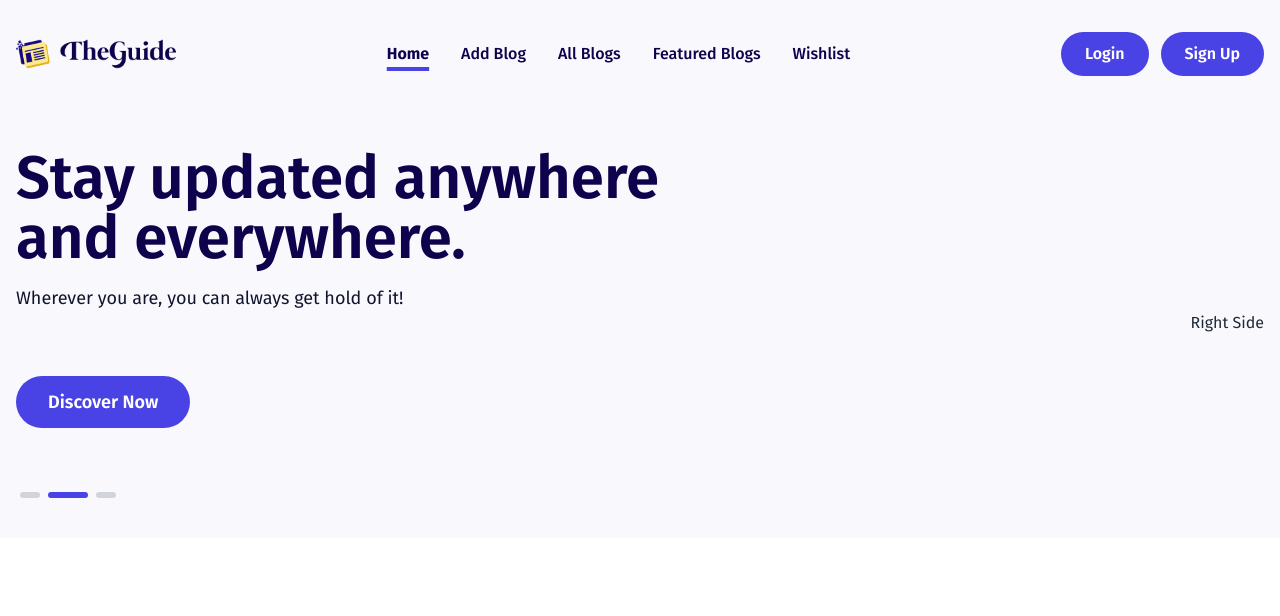
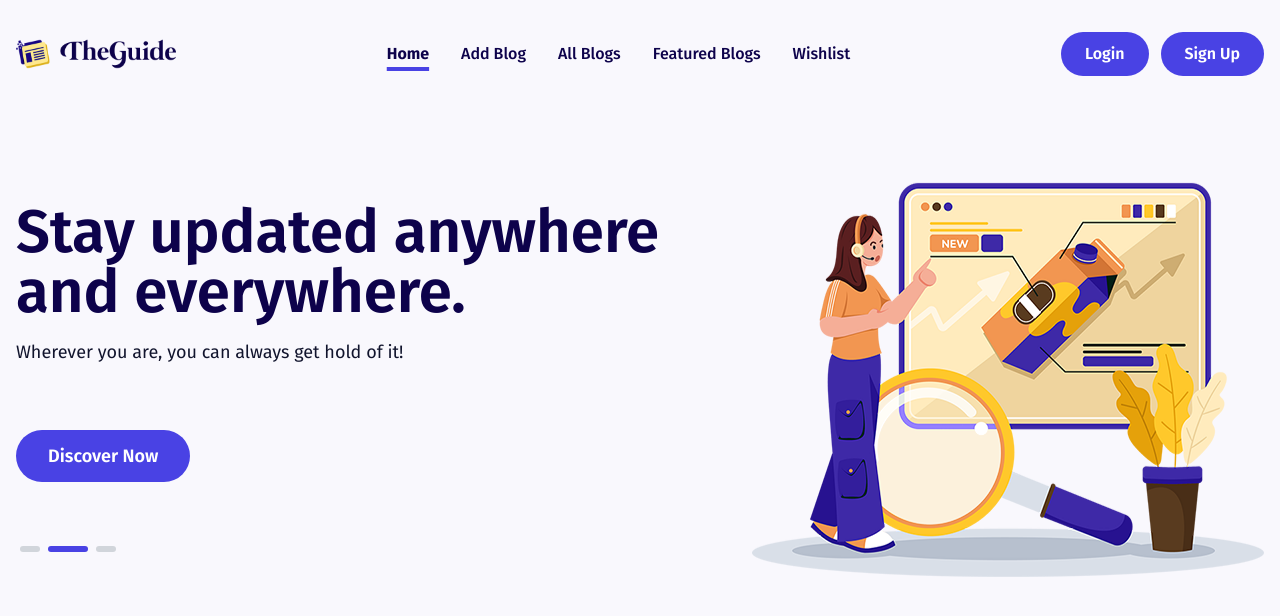
Before and after one commit to itihash-oboshonno/The-Guide-Front, a React (Vite) app: page / in a window 1280 px wide. Shown: the top 616 px of the page. Built offline with nearby package versions, Linux system fonts and the light colour scheme; no server answers.

Commit message:
Updated banner with a bouncing image

```diff
--- a/src/pages/Home/HomeComponents/Banner.jsx
+++ b/src/pages/Home/HomeComponents/Banner.jsx
@@ -1,10 +1,11 @@
-import React from "react";
 import SliderForBanner from "./SliderForBanner";
+import { motion } from "motion/react"
+import banner1 from "../../../assets/banner-1.webp"
 
 const Banner = () => {
   return (
-    <div className="bg-[#f9f8fd]">
-      <div className="max-w-screen-2xl mx-auto px-4 py-10 flex flex-col-reverse md:flex-row gap-4 items-center justify-between">
+    <div className="bg-[#f9f8fd] py-8">
+      <div className="max-w-screen-2xl mx-auto px-4 py-10 flex flex-col-reverse md:flex-row gap-8 items-center justify-between">
         <div className="xxxs:max-w-80 xxs:max-w-96 xs:max-w-md sm:max-w-2xl md:max-w-96 mdb:max-w-md lg:max-w-xl lgx:max-w-2xl">
           {/* Slider & Buttons on this left side */}
           {/* <p>Left Side</p> */}
@@ -12,7 +13,10 @@ const Banner = () => {
         </div>
         <div>
           {/* Image and design on this right side */}
-          <p>Right Side</p>
+          <div>
+            <motion.img src={banner1} alt=""
+            animate={{ y: ["3%", "-6%", "3%"] }} transition={{ duration: 3, repeat: Infinity, repeatType: "mirror", ease: "easeInOut" }} />
+          </div>
         </div>
       </div>
     </div>
```
Also changed, not shown: src/assets/banner-1.webp (added).
